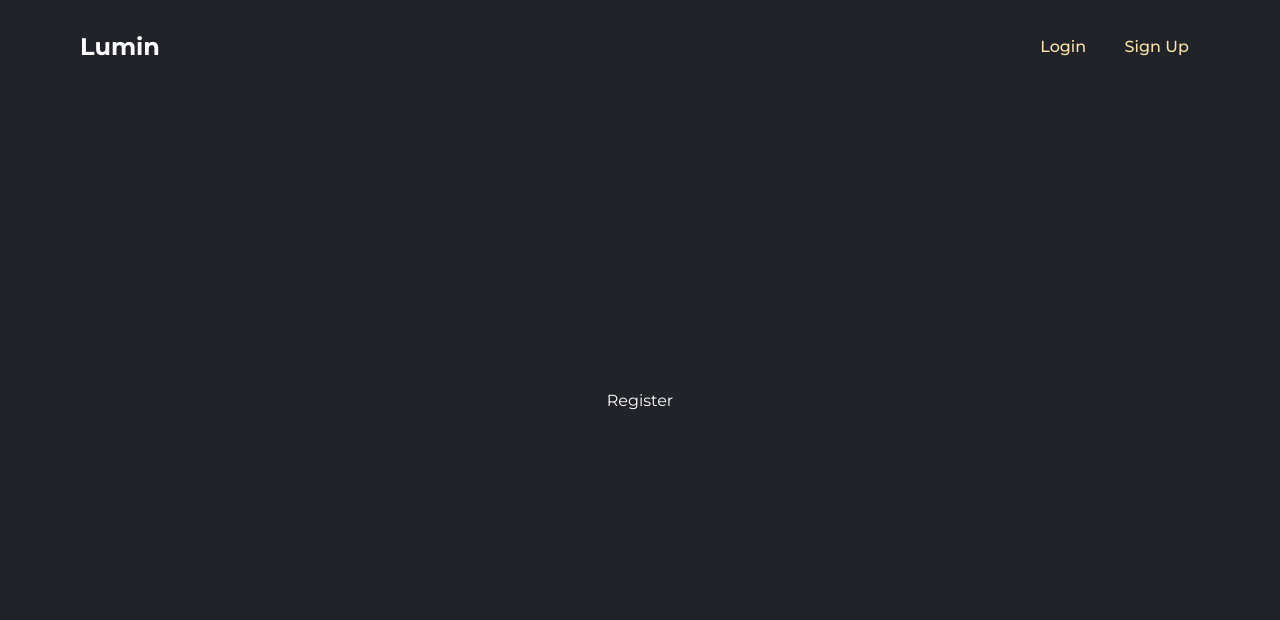
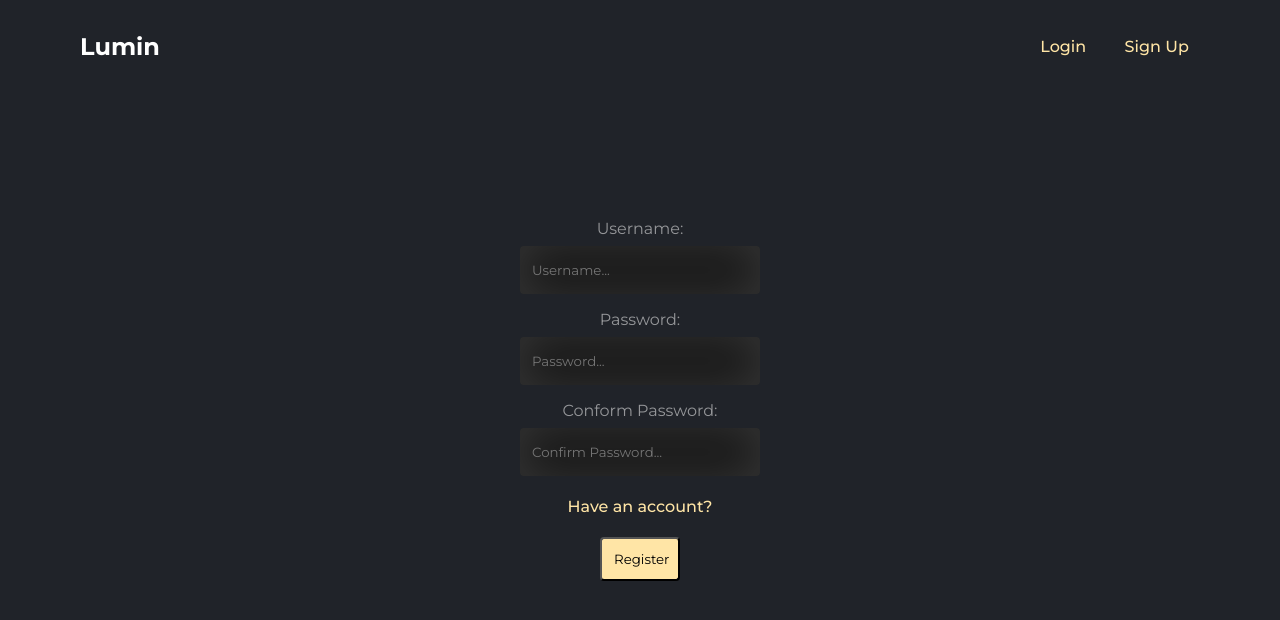
Before and after one commit to tib-source/Lumin-AI, a React (Vite) app in the folder client/: page /register in a window 1280 px wide. Shown: the top 620 px of the page. Built offline with nearby package versions, Linux system fonts and the light colour scheme.

Commit message:
designed registration page

```diff
--- a/client/pages/Login/Login.jsx
+++ b/client/pages/Login/Login.jsx
@@ -4,11 +4,23 @@ function Login() {
     <form className="Login">
       <label htmlFor="username">
         Username:
-        <input type="text" name="username" id="username" />
+        <input
+          type="text"
+          name="username"
+          id="username"
+          placeholder="Username"
+          required
+        />
       </label>
       <label htmlFor="password">
         Password:
-        <input type="password" name="password" id="password" />
+        <input
+          type="password"
+          name="password"
+          id="password"
+          placeholder="Password"
+          required
+        />
       </label>
 
       <a href="#">Forgot Password</a>
--- /dev/null
+++ b/client/pages/Login/Register.jsx
@@ -0,0 +1,44 @@
+import "./Login.css";
+
+function Register() {
+  return (
+    <form className="Login">
+      <label htmlFor="username">
+        Username:
+        <input
+          type="text"
+          name="username"
+          id="username"
+          placeholder="Username..."
+          required
+        />
+      </label>
+
+      <label htmlFor="password">
+        Password:
+        <input
+          type="text"
+          name="password"
+          id="password"
+          placeholder="Password..."
+          required
+        />
+      </label>
+
+      <label htmlFor="confirmPassword">
+        Conform Password:
+        <input
+          type="password"
+          name="confirmPassword"
+          id="confirmPassword"
+          placeholder="Confirm Password..."
+          required
+        />
+      </label>
+      <a href="#">Have an account?</a>
+      <button type="submit">Register</button>
+    </form>
+  );
+}
+
+export default Register;
--- a/client/pages/Register.jsx
+++ /dev/null
@@ -1,5 +0,0 @@
-function Register() {
-	return <div>Register</div>;
-}
-
-export default Register;
--- a/client/src/App.jsx
+++ b/client/src/App.jsx
@@ -6,7 +6,7 @@ import {
 } from "react-router-dom";
 import RootLayout from "../layout/rootLayout";
 import Login from "../pages/Login/Login";
-import Register from "../pages/Register";
+import Register from "../pages/Login/Register";
 import Landing from "../pages/landing";
 import HomeLayout from "../layout/HomeLayout";
 import HomePage from "../pages/HomePage";
```
